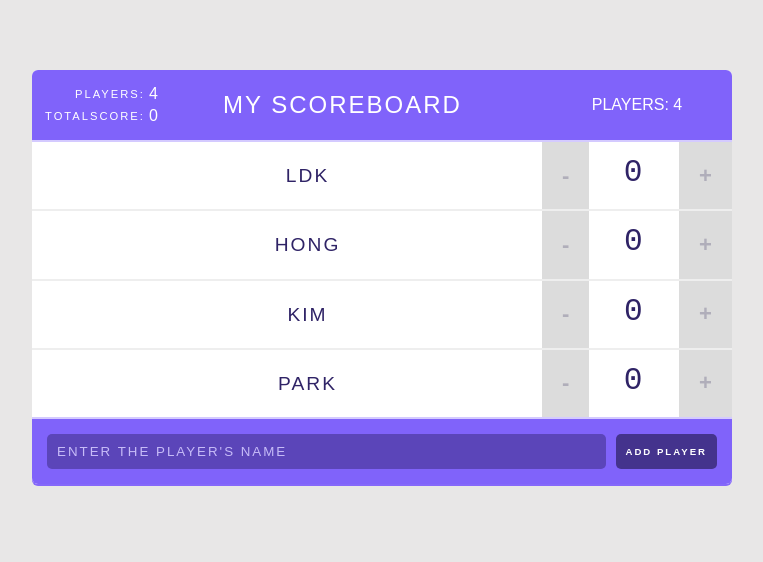
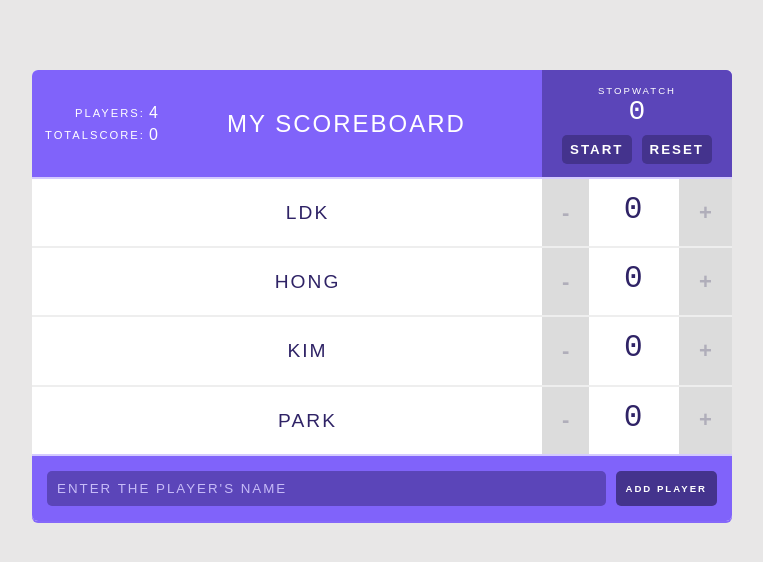
Before and after one commit to philoin10/scoreboard, a React (Create React App) app: page / in a window 1280 px wide. Shown: the top 562 px of the page, without its empty margins (258-1021 px from the left). Built offline with nearby package versions, Linux system fonts and the light colour scheme.

Commit message:
- Thread 예제 추가. - Stopwatch 컴포넌트 추가.

```diff
--- a/src/components/Header.js
+++ b/src/components/Header.js
@@ -1,5 +1,6 @@
 import React from 'react';
 import {Statistics} from "./Statistics";
+import {Stopwatch} from "./Stopwatch";
 
 export const Header =
 (props) => {
@@ -7,7 +8,7 @@
     <header>
       <Statistics players={props.players}/>
       <h1>{ props.title }</h1>
-      <span className="stats">Players: { props.totalPlayers }</span>
+      <Stopwatch/>
     </header>
   )
 };
--- /dev/null
+++ b/src/components/Stopwatch.js
@@ -0,0 +1,46 @@
+import React from 'react';
+
+export class Stopwatch extends React.Component {
+  tickRef;
+
+  state = {
+    isRunning: false,
+    timer: 0
+  }
+
+  handleStopwatch = () => {
+    this.setState(prevState => ({isRunning: !prevState.isRunning}))
+  }
+
+  handleReset = () => {
+    this.setState(prevState => ({timer: 0}))
+  }
+
+
+  render() {
+    return (
+      <div className="stopwatch">
+        <h2>Stopwatch</h2>
+        <span className="stopwatch-time">{this.state.timer}</span>
+        <button onClick={this.handleStopwatch}>{this.state.isRunning ? 'Stop' : 'Start'}</button>
+        <button onClick={this.handleReset}>Reset</button>
+      </div>
+    );
+  }
+
+  // DOM이 렌더링 된 직후
+  componentDidMount() {
+    this.tickRef = setInterval(this.tick, 1000)
+  }
+
+  // 파괴되기 직전
+  componentWillUnmount() {
+    clearInterval(this.tickRef)
+  }
+
+  tick = () => {
+    if(this.state.isRunning) {
+      this.setState(prevState => ({timer: prevState.timer + 1}))
+    }
+  }
+}
```
Also changed, not shown: js/thread1.js (added, +17 -0 lines).
